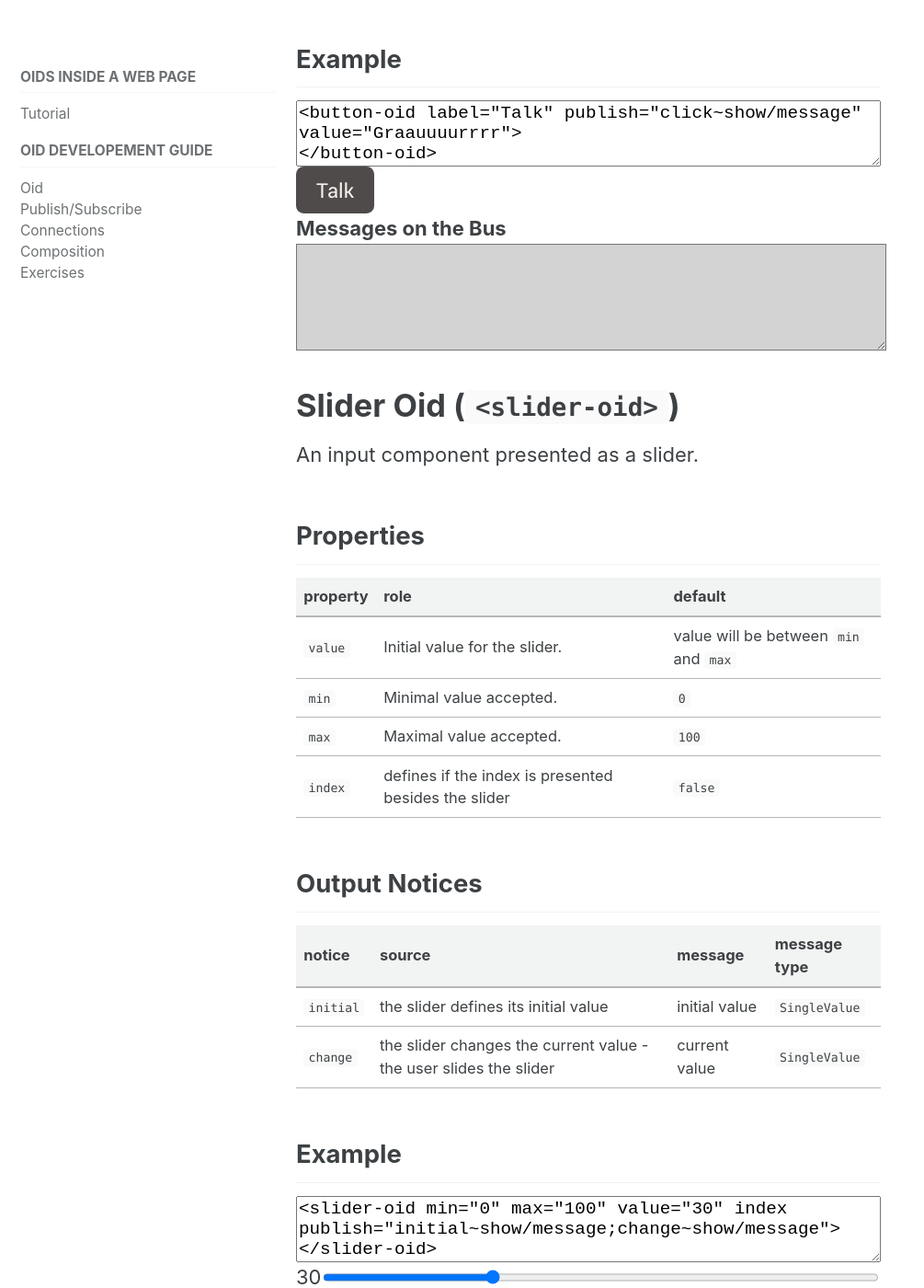
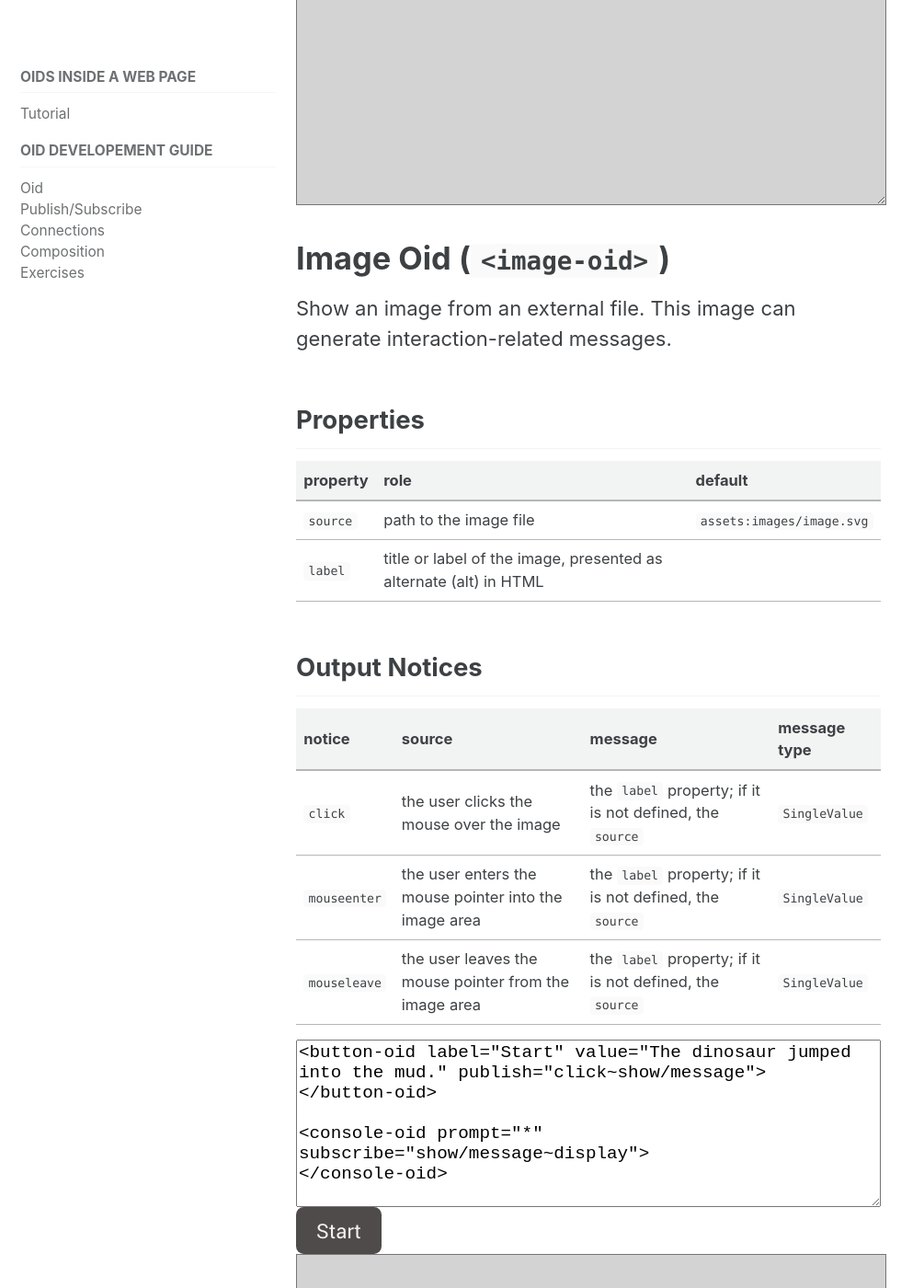
Before and after one commit to mundorum/oid, a Jekyll site: the page built from _pages/reference/home.md, in a window 1280 px wide and 1400 px high, scrolled down 1335 px. Shown: the whole window at 92% size, without its empty margins (0-1005 px from the left). Built offline with Jekyll 4.4.1, drawn with Linux system fonts in a browser that asks for light colours; cached includes are drawn as plain includes; some of the changed text lies outside the part shown.

Commit message:
update (docs): updates in the components reference

```diff
--- a/_pages/reference/home.md
+++ b/_pages/reference/home.md
@@ -17,6 +17,68 @@
 
 # Syntax and Examples
 
+# Console Oid (`<console-oid>`)
+
+Show a console-like display on the page and present messages in it.
+
+## Properties
+
+property  | role     | default
+----------| -------- | -------
+`prompt` | customize the prompt preceding each message | `>`
+
+## Input Notices
+
+notice    | source  | message | message type
+----------| --------| ------- | ------------
+`display` | displays a message in the console | the value to display | `SingleValue`
+`clear`   | clear all console messages | `empty` | `empty`
+
+<p>
+<oid-play>
+  <button-oid label="Start"
+              value="The dinosaur jumped into the mud."
+              publish="click~show/message">
+  </button-oid>
+
+  <console-oid prompt="*"
+               subscribe="show/message~display">
+  </console-oid>
+</oid-play>
+</p>
+
+# Image Oid (`<image-oid>`)
+
+Show an image from an external file. This image can generate interaction-related messages.
+
+## Properties
+
+property  | role     | default
+----------| -------- | -------
+`source`  | path to the image file | `assets:images/image.svg`
+`label`   | title or label of the image, presented as alternate (alt) in HTML |
+
+## Output Notices
+
+notice       | source  | message | message type
+-------------| --------| ------- | ------------
+`click`      | the user clicks the mouse over the image | the `label` property; if it is not defined, the `source` | `SingleValue`
+`mouseenter` | the user enters the mouse pointer into the image area | the `label` property; if it is not defined, the `source` | `SingleValue`
+`mouseleave` | the user leaves the mouse pointer from the image area | the `label` property; if it is not defined, the `source` | `SingleValue`
+
+<p>
+<oid-play>
+  <button-oid label="Start"
+              value="The dinosaur jumped into the mud."
+              publish="click~show/message">
+  </button-oid>
+
+  <console-oid prompt="*"
+               subscribe="show/message~display">
+  </console-oid>
+</oid-play>
+</p>
+
 # Button Oid (`<button-oid>`)
 
 Show a button on the page that publishes a message for each interaction (e.g., click).
@@ -33,9 +95,9 @@
 
 notice       | source  | message | message type
 -------------| --------| ------- | ------------
-`click`      | the user clicks the mouse over the button | the value property; if it is not defined, the label | `SingleValue`
-`mouseenter` | the user enters the mouse pointer into the button area | the value property; if it is not defined, the label | `SingleValue`
-`mouseleave` | the user leaves the mouse pointer from the button area | the value property; if it is not defined, the label | `SingleValue`
+`click`      | the user clicks the mouse over the button | the `value` property; if it is not defined, the `label` | `SingleValue`
+`mouseenter` | the user enters the mouse pointer into the button area | the `value` property; if it is not defined, the `label` | `SingleValue`
+`mouseleave` | the user leaves the mouse pointer from the button area | the `value` property; if it is not defined, the `label` | `SingleValue`
 
 ## Example
 
@@ -104,36 +166,6 @@
 </oid-play>
 </p>
 
-# Console Oid (`<console-oid>`)
-
-Show a console-like display on the page and present messages in it.
-
-## Properties
-
-property  | role     | default
-----------| -------- | -------
-`prompt` | customize the prompt preceding each message | `>`
-
-## Input Notices
-
-notice    | source  | message | message type
-----------| --------| ------- | ------------
-`display` | displays a message in the console | the value to display | `SingleValue`
-`clear`   | clear all console messages | `empty` | `empty`
-
-<p>
-<oid-play>
-  <button-oid label="Start"
-              value="The dinosaur jumped into the mud."
-              publish="click~show/message">
-  </button-oid>
-
-  <console-oid prompt="*"
-               subscribe="show/message~display">
-  </console-oid>
-</oid-play>
-</p>
-
 <!-- Jekyll directive to avoid Liquid filters
 {% endraw %}
 -->
```
Also changed, not shown: _pages/dev/oid.md (+2 -3 lines), assets/js/oid/oid-fiction.js.
